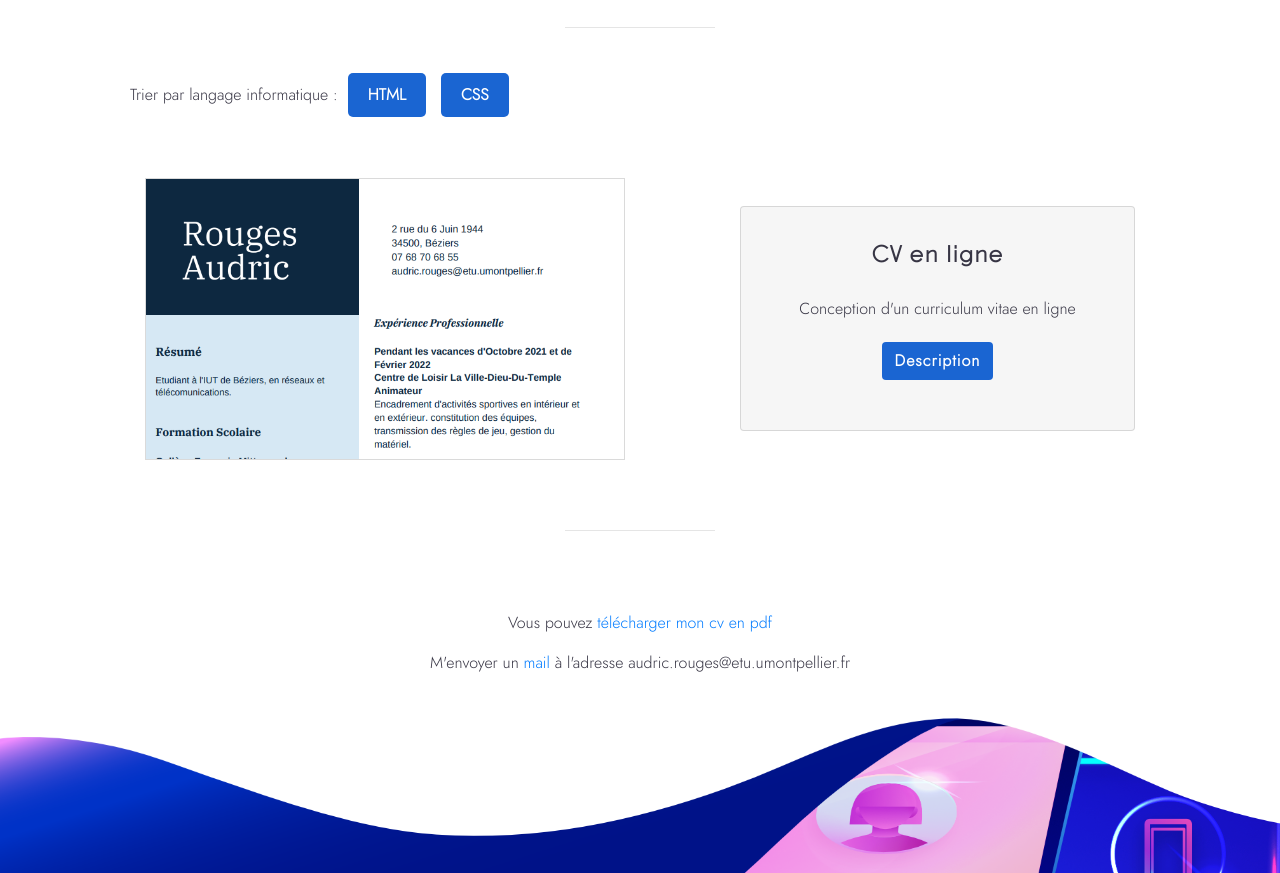
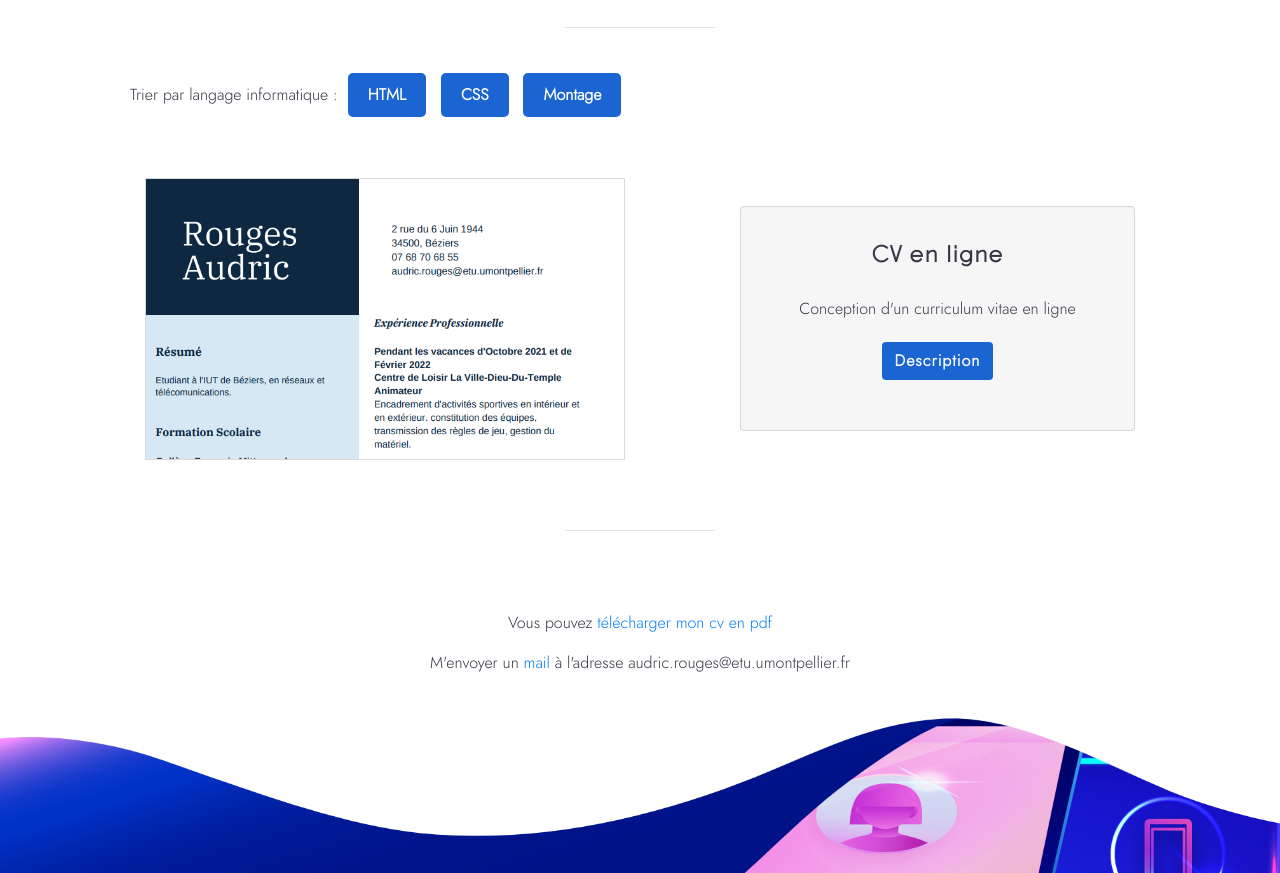
Before and after one commit to 0Mosty0/Portfolio_Audric, a plain HTML site: page index.html in a window 1280 px wide. Shown: the part 1837-2710 px from the top of the page. Drawn offline with nearby package versions, Linux system fonts and the light colour scheme.

Commit message:
maj 2023-02-07

```diff
--- a/index.html
+++ b/index.html
@@ -111,6 +111,7 @@
 				<p>Trier par langage informatique :
 					<button data-category="html">HTML</button>
 					<button data-category="css">CSS</button>
+					<button data-category="Montage">Montage</button>
 				</p>
 			</div>
 		</div>
@@ -153,8 +154,7 @@
 					                </div>
 					            </div>
 	            			</div>
-	            			<!--fin fenetre modale-->
-	            			<!--fin fenetre modale-->
+	            		<!--fin fenetre modale-->
 					</div>
 				</div>
 			</div>
```
